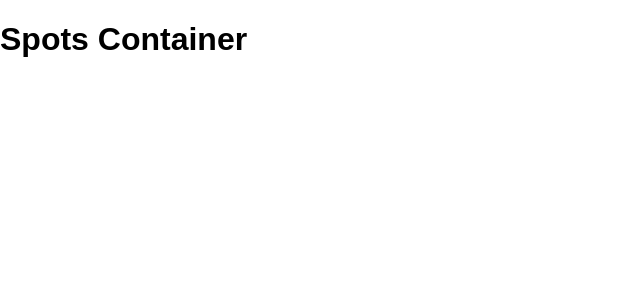
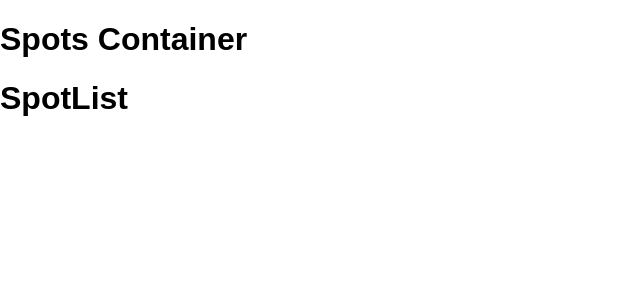
Before and after one commit to evalaidc/mums_the_word, a React (Create React App) app: page / in a window 1280 px wide. Shown: the top 300 px of the page, without its empty margins (0-640 px from the left). Built offline with nearby package versions, Linux system fonts and the light colour scheme.

Commit message:
streamline spotcontainer and spotlists

```diff
--- /dev/null
+++ b/src/Components/Spot/SpotList.js
@@ -0,0 +1,15 @@
+import React, {Component} from 'react';
+
+class SpotList extends Component {
+  render(){
+    return (
+      <div>
+      <h1> SpotList </h1>
+      <p> {this.props.data} </p>
+      </div>
+    )
+  }
+
+}
+
+export default SpotList
--- a/src/Components/Spot/SpotsContainer.js
+++ b/src/Components/Spot/SpotsContainer.js
@@ -1,11 +1,21 @@
 import React, {Component} from 'react'
 
-// import Spot from './Spot.js'
+import SpotList from './SpotList.js'
 
 class SpotsContainer extends Component {
+  constructor(props){
+    super(props)
+    this.state = {
+      data: []
+    }
+  }
+
   render(){
     return(
+      <div>
       <h1> Spots Container </h1>
+      <SpotList data={this.state.data} />
+      </div>
     )
   }
 }
```
